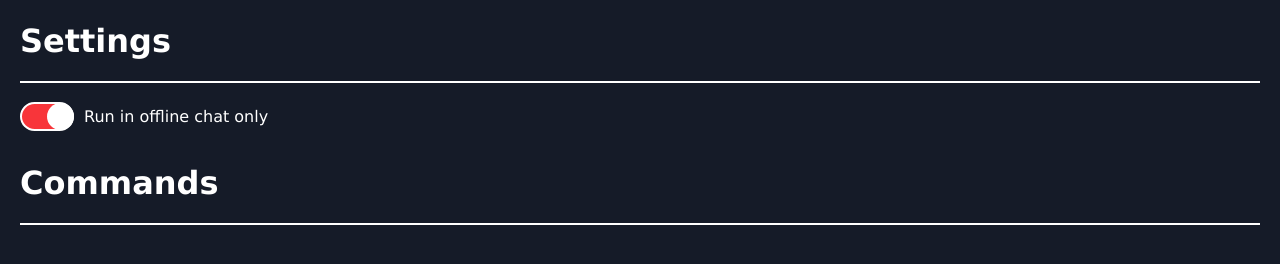
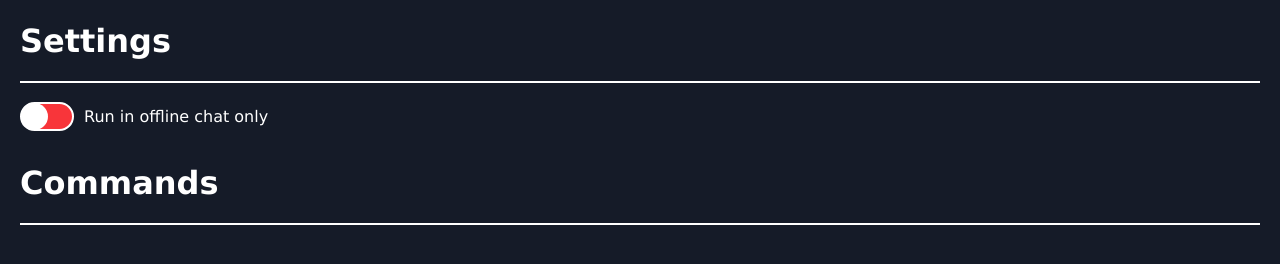
Before and after one commit to Sheppsu/offlinechatbot-site, a Django app: template templates/main/channel_dashboard.html in a window 1280 px wide. Shown: the part 109-373 px from the top of the page. Run offline with Django 4.2, Linux system fonts and the light colour scheme; the template is opened without the code that fills it, so the values that code supplies are empty; parts of the project's set-up code (start-up, migrations or seed data) failed here and were passed over.

Commit message:
switch direction of settings toggle

```diff
--- a/static/css/main/channel_dashboard.css
+++ b/static/css/main/channel_dashboard.css
@@ -39,7 +39,7 @@
     transition: margin 0.2s ease-out;
 }
 
-.setting-toggle-inner.off {
+.setting-toggle-inner.on {
     margin-left: 25px;
 }
 
```
